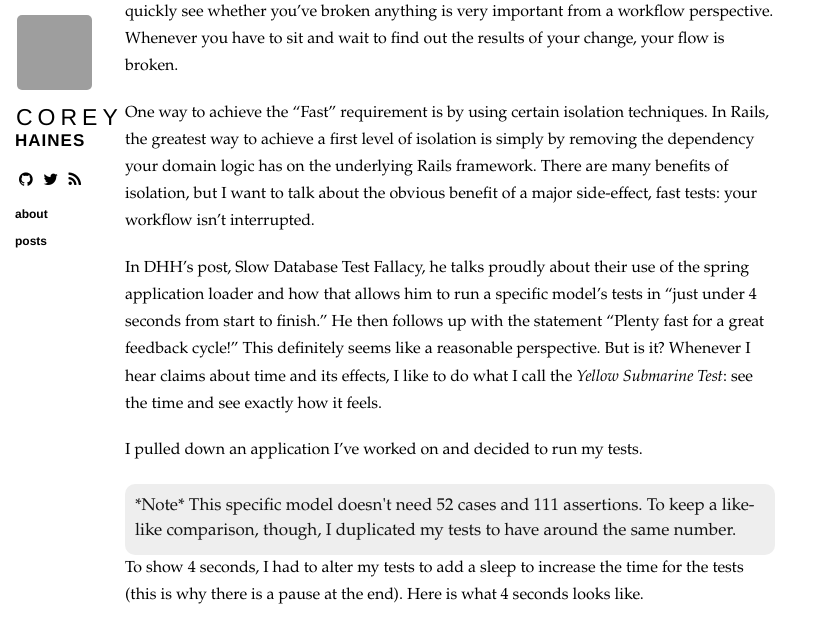
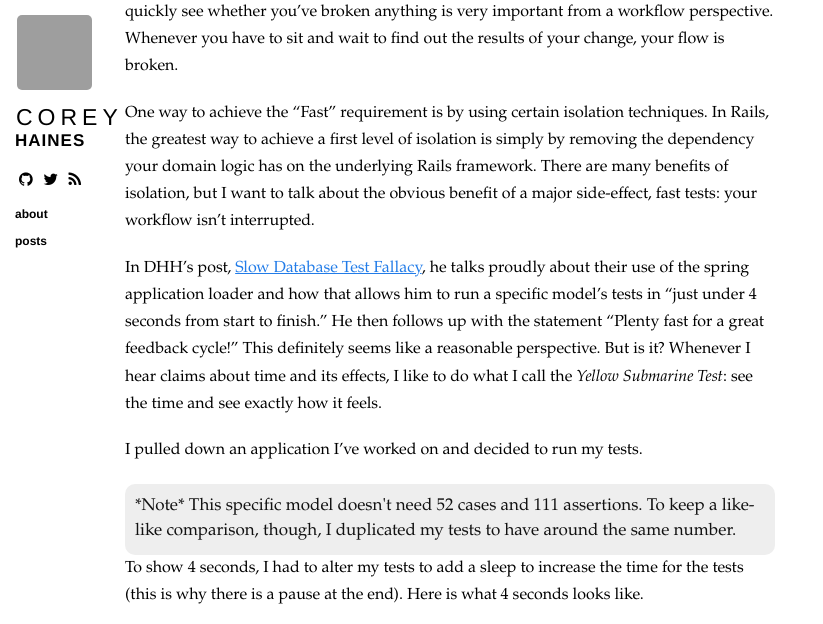
Before and after one commit to coreyhaines/coreyhaines.github.io, a Jekyll site: the page built from _posts/2014-05-18-four-second-tests.markdown, in a window 1280 px wide and 900 px high, scrolled down 394 px, cut to the strip 0-624 px from the top of the window. Shown: the whole strip, without its empty margins (0-823 px from the left). Built offline with Jekyll 4.4.1, drawn with Linux system fonts in a browser that asks for light colours; nearby versions of some CDN libraries; Markdown is read by kramdown in place of the engine named in the settings; comment, search, counter and statistics services are not loaded; part of the change alters nothing that is shown; grey boxes are pictures that could not be loaded.

```diff
--- a/_posts/2014-05-18-four-second-tests.markdown
+++ b/_posts/2014-05-18-four-second-tests.markdown
@@ -15,7 +15,7 @@ When people ask me how fast their test suite should be, my general answer is "fa
 
 One way to achieve the "Fast" requirement is by using certain isolation techniques. In Rails, the greatest way to achieve a first level of isolation is simply by removing the dependency your domain logic has on the underlying Rails framework. There are many benefits of isolation, but I want to talk about the obvious benefit of a major side-effect, fast tests: your workflow isn't interrupted.
 
-In DHH's post, Slow Database Test Fallacy, he talks proudly about their use of the spring application loader and how that allows him to run a specific model's tests in "just under 4 seconds from start to finish." He then follows up with the statement "Plenty fast for a great feedback cycle!" This definitely seems like a reasonable perspective. But is it? Whenever I hear claims about time and its effects, I like to do what I call the *Yellow Submarine Test*: see the time and see exactly how it feels.
+In DHH's post, <a href="http://david.heinemeierhansson.com/2014/slow-database-test-fallacy.html">Slow Database Test Fallacy</a>, he talks proudly about their use of the spring application loader and how that allows him to run a specific model's tests in "just under 4 seconds from start to finish." He then follows up with the statement "Plenty fast for a great feedback cycle!" This definitely seems like a reasonable perspective. But is it? Whenever I hear claims about time and its effects, I like to do what I call the *Yellow Submarine Test*: see the time and see exactly how it feels.
 
 I pulled down an application I've worked on and decided to run my tests.
 <aside class='callout highlight'>
```
